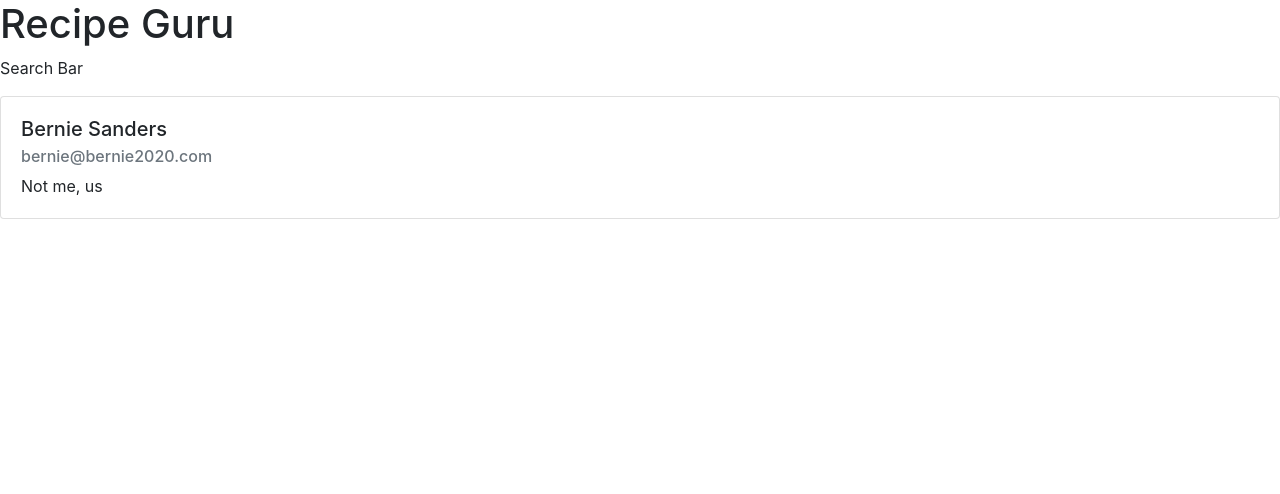
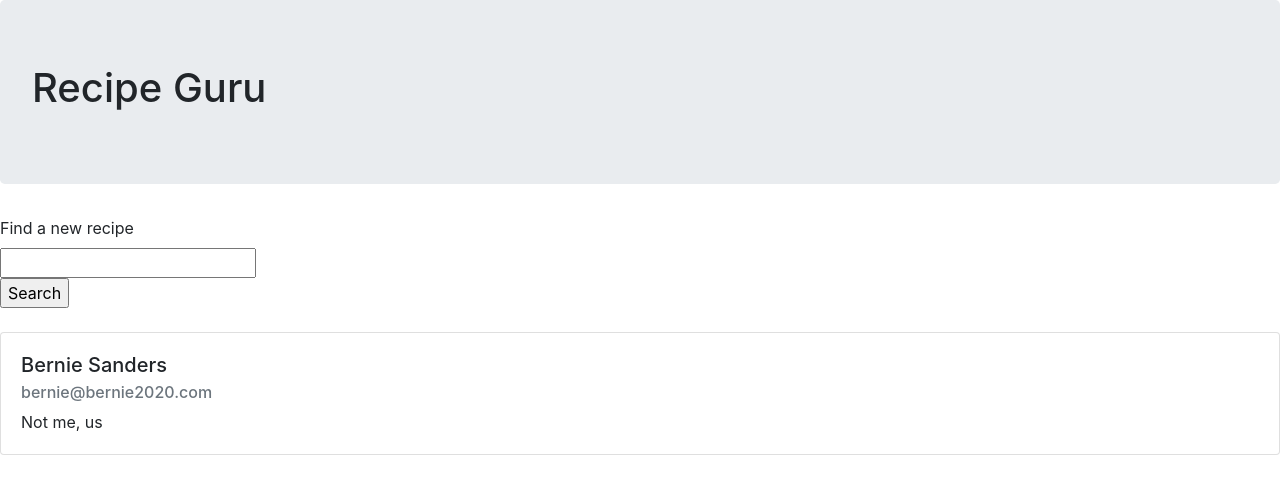
Before and after one commit to MattOrvin/recipes-app, a React (Create React App) app: page / in a window 1280 px wide. Shown: the top 494 px of the page. Built offline with nearby package versions, Linux system fonts and the light colour scheme; no server answers.

Commit message:
beginning bootstrap

```diff
--- a/src/components/Header.js
+++ b/src/components/Header.js
@@ -2,7 +2,9 @@
 
 function Header(){
     return(
-        <h1>Recipe Guru</h1>
+        <div className="jumbotron">
+            <h1>Recipe Guru</h1>
+        </div>
     )
 }
 
--- a/src/components/SearchBar.js
+++ b/src/components/SearchBar.js
@@ -3,7 +3,17 @@
 function SearchBar(){
     return(
         <div>
-            <p>Search Bar</p>
+            <form>
+                <label>
+                    Find a new recipe
+                </label>
+                <br />
+                <input type="text"/>
+                <br />
+                <input type="submit" value="Search" />
+                <br />
+                <br />
+            </form>
         </div>
     )
 }
```
